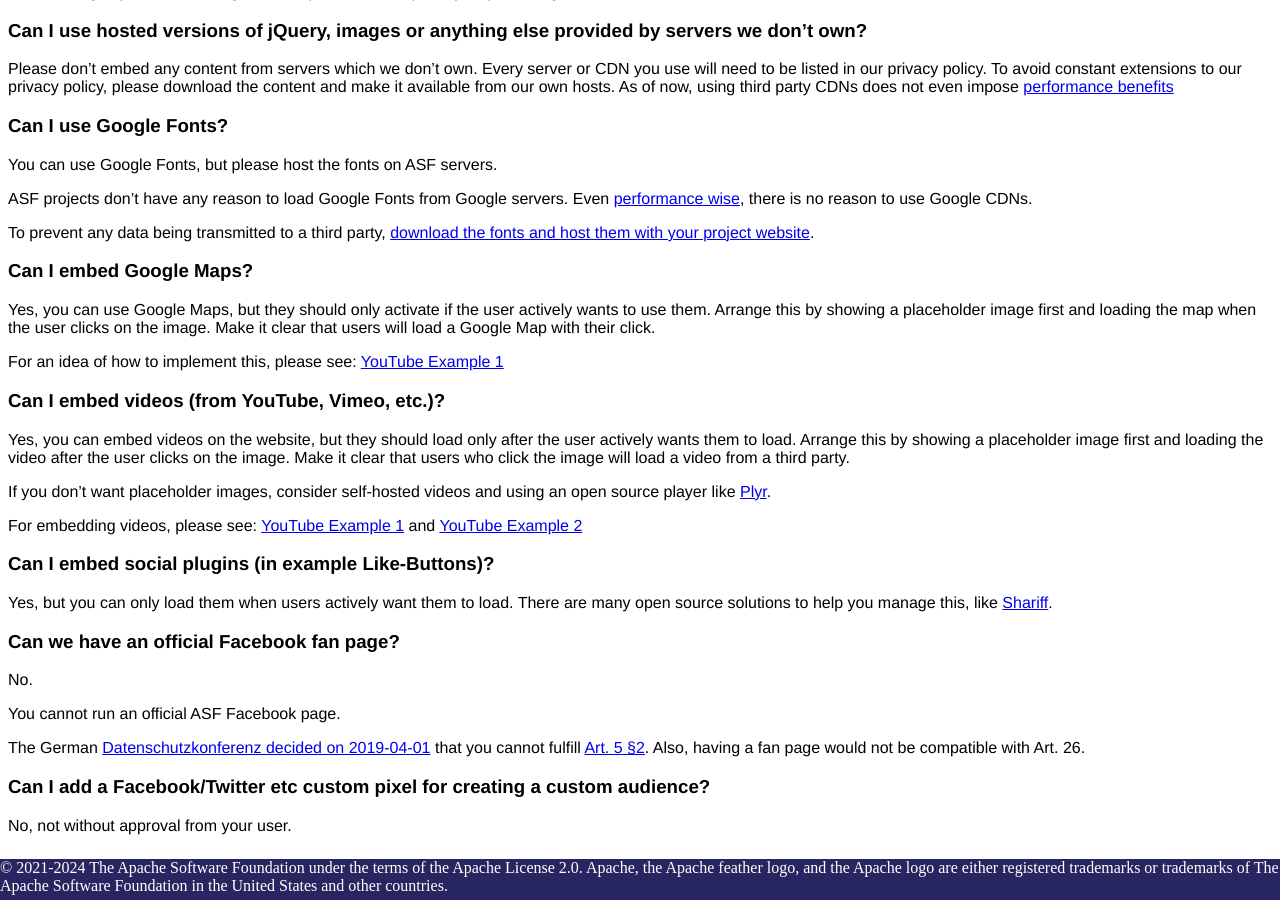
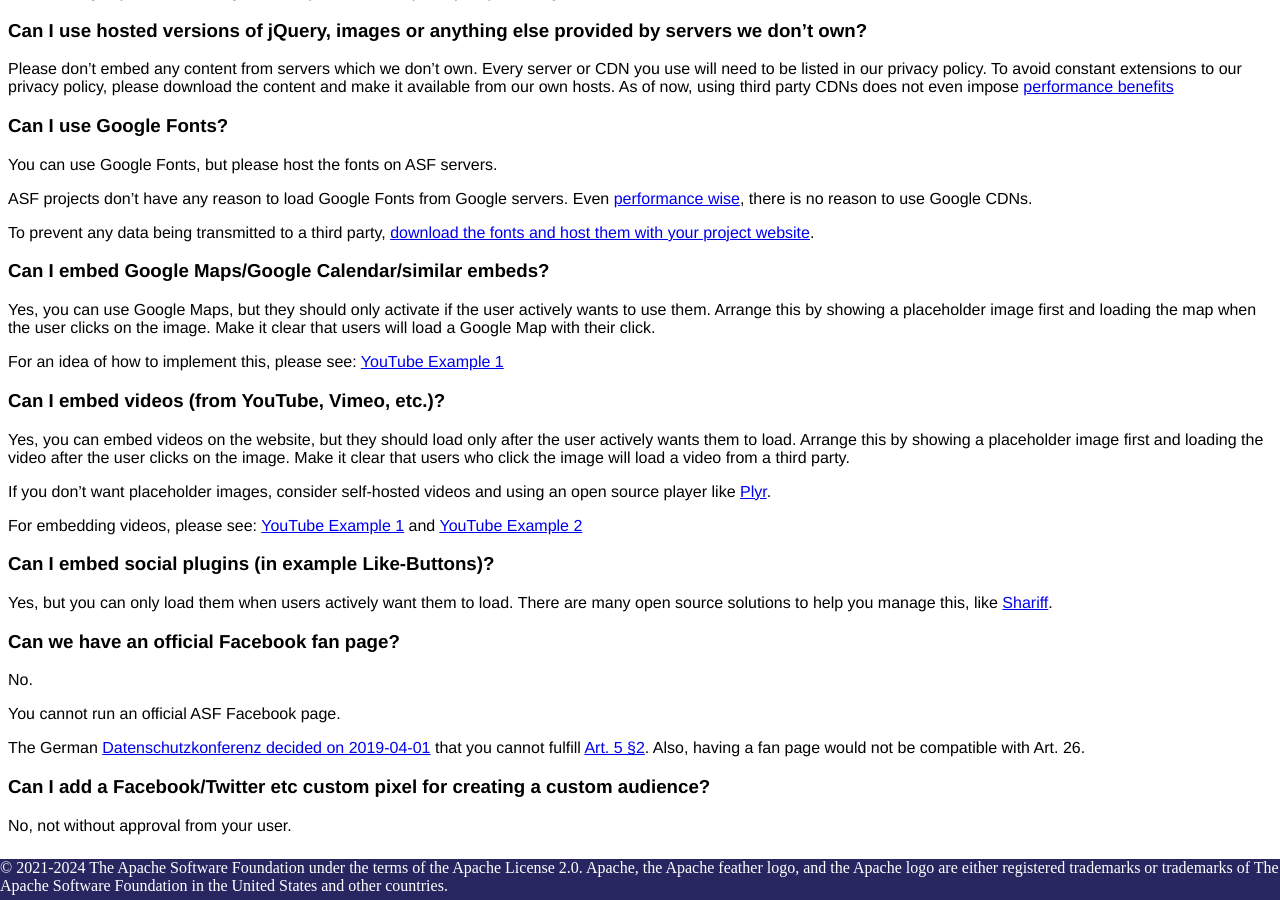
Before and after one commit to apache/privacy-website, a Jekyll site: the page output/faq/committers.html, which Jekyll copies as it is, in a window 1280 px wide and 900 px high, scrolled down 1308 px. Built offline with Jekyll 4.4.1, drawn with Linux system fonts in a browser that asks for light colours.

Commit message:
Automatic Site Publish by Buildbot

```diff
--- a/output/faq/committers.html
+++ b/output/faq/committers.html
@@ -121,7 +121,7 @@
 <p>To prevent any data being transmitted to a third party,
 <a href="https://github.com/google/fonts#self-host-fonts-available-from-google-fonts">download the fonts and host them with your project website</a>.</p>
 
-<h3 id="can-i-embed-google-maps">Can I embed Google Maps?</h3>
+<h3 id="can-i-embed-google-mapsgoogle-calendarsimilar-embeds">Can I embed Google Maps/Google Calendar/similar embeds?</h3>
 
 <p>Yes, you can use Google Maps, but they should only activate if the user
 actively wants to use them. Arrange this by showing a placeholder image first
--- a/output/feed.xml
+++ b/output/feed.xml
@@ -1,4 +1,4 @@
-<?xml version="1.0" encoding="utf-8"?><feed xmlns="http://www.w3.org/2005/Atom" ><generator uri="https://jekyllrb.com/" version="4.2.2">Jekyll</generator><link href="/feed.xml" rel="self" type="application/atom+xml" /><link href="/" rel="alternate" type="text/html" /><updated>2024-04-15T21:10:41+00:00</updated><id>/feed.xml</id><title type="html">Apache Software Foundation - Data Privacy</title><subtitle>Write an awesome description for your new site here. You can edit this line in _config.yml. It will appear in your document head meta (for Google search results) and in your feed.xml site description.</subtitle><entry><title type="html">Welcome to Jekyll!</title><link href="/jekyll/update/2021/03/05/welcome-to-jekyll.html" rel="alternate" type="text/html" title="Welcome to Jekyll!" /><published>2021-03-05T19:38:56+00:00</published><updated>2021-03-05T19:38:56+00:00</updated><id>/jekyll/update/2021/03/05/welcome-to-jekyll</id><content type="html" xml:base="/jekyll/update/2021/03/05/welcome-to-jekyll.html"><![CDATA[<p>You’ll find this post in your <code class="language-plaintext highlighter-rouge">_posts</code> directory. Go ahead and edit it and re-build the site to see your changes. You can rebuild the site in many different ways, but the most common way is to run <code class="language-plaintext highlighter-rouge">jekyll serve</code>, which launches a web server and auto-regenerates your site when a file is updated.</p>
+<?xml version="1.0" encoding="utf-8"?><feed xmlns="http://www.w3.org/2005/Atom" ><generator uri="https://jekyllrb.com/" version="4.2.2">Jekyll</generator><link href="/feed.xml" rel="self" type="application/atom+xml" /><link href="/" rel="alternate" type="text/html" /><updated>2024-04-15T21:31:38+00:00</updated><id>/feed.xml</id><title type="html">Apache Software Foundation - Data Privacy</title><subtitle>Write an awesome description for your new site here. You can edit this line in _config.yml. It will appear in your document head meta (for Google search results) and in your feed.xml site description.</subtitle><entry><title type="html">Welcome to Jekyll!</title><link href="/jekyll/update/2021/03/05/welcome-to-jekyll.html" rel="alternate" type="text/html" title="Welcome to Jekyll!" /><published>2021-03-05T19:38:56+00:00</published><updated>2021-03-05T19:38:56+00:00</updated><id>/jekyll/update/2021/03/05/welcome-to-jekyll</id><content type="html" xml:base="/jekyll/update/2021/03/05/welcome-to-jekyll.html"><![CDATA[<p>You’ll find this post in your <code class="language-plaintext highlighter-rouge">_posts</code> directory. Go ahead and edit it and re-build the site to see your changes. You can rebuild the site in many different ways, but the most common way is to run <code class="language-plaintext highlighter-rouge">jekyll serve</code>, which launches a web server and auto-regenerates your site when a file is updated.</p>
 
 <p>Jekyll requires blog post files to be named according to the following format:</p>
 
```
